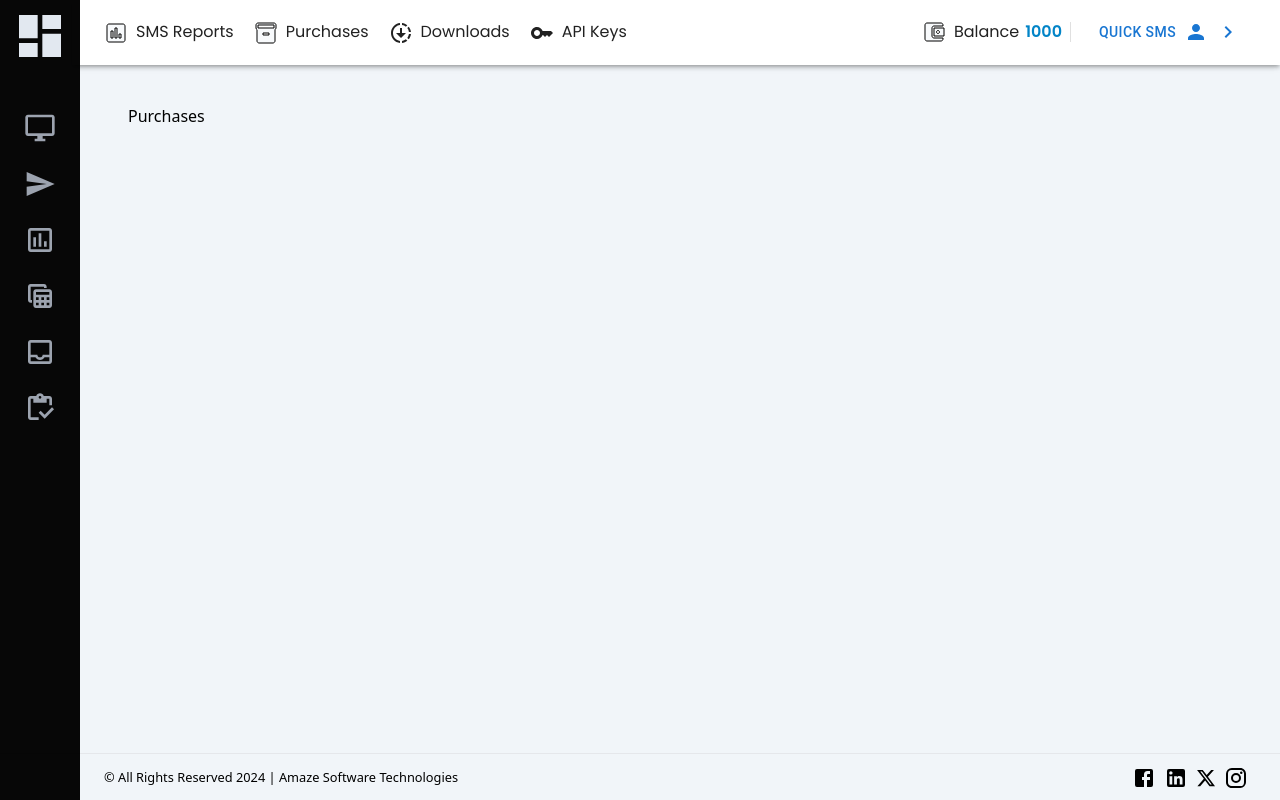
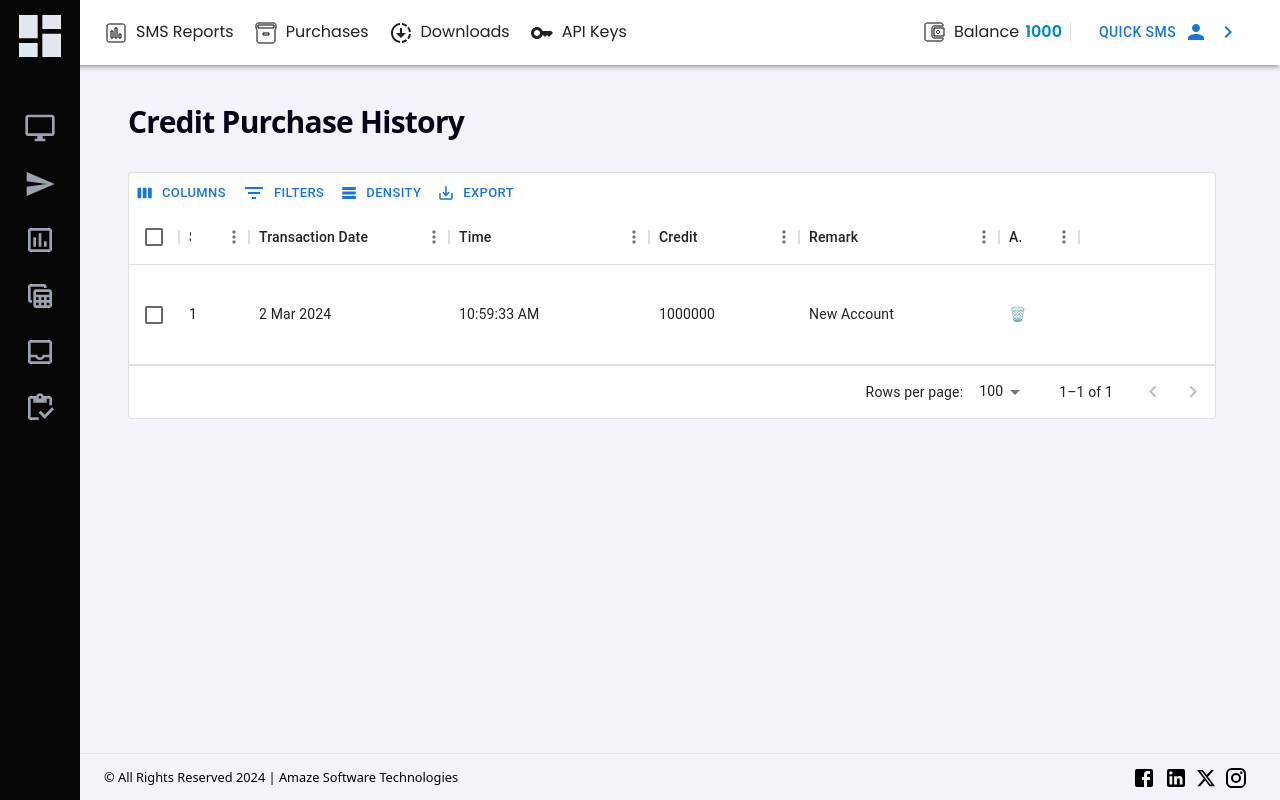
Before and after one commit to NehalSahu8055/Amaze, a React (Vite) app in the folder client/: page /purchases in a window 1280 px wide. Built offline with nearby package versions, Linux system fonts and the light colour scheme.

Commit message:
complete: purchase page

```diff
--- a/client/src/components/GenerateKey.jsx
+++ b/client/src/components/GenerateKey.jsx
@@ -1,6 +1,7 @@
 import { Autocomplete, Button, TextField } from "@mui/material";
 import React, { useRef, useState } from "react";
 import { getCurrentDate } from "../utils/getCurrentDate";
+import { getCurrentTime } from "../utils/getCurrentTime";
 
 function GenerateKey({ setapikeysRows, classes }) {
   const genKeyForm = useRef(null);
@@ -16,7 +17,7 @@ function GenerateKey({ setapikeysRows, classes }) {
     const newKey = {
       id: currentID,
       key: "123456",
-      creationDate: getCurrentDate(),
+      creationDate: getCurrentDate() + " " + getCurrentTime(),
       action: "🗑️",
     };
     setapikeysRows((prev) => {
--- a/client/src/pages/Apikeys.jsx
+++ b/client/src/pages/Apikeys.jsx
@@ -27,7 +27,7 @@ function Apikeys() {
       </h2>
       <Box className="flex w-full justify-between gap-6 ">
         <DataTable classes="" rows={apikeysRows} columns={columns} />
-        <GenerateKey classes="w-[30%]" setapikeysRows={setapikeysRows} />
+        <GenerateKey classes="w-[40%]" setapikeysRows={setapikeysRows} />
       </Box>
     </Box>
   );
--- a/client/src/pages/Purchases.jsx
+++ b/client/src/pages/Purchases.jsx
@@ -1,7 +1,37 @@
-import React from "react";
+import { Box } from "@mui/material";
+import React, { useState } from "react";
+import DataTable from "../components/DataTable";
+import { getCurrentDate } from "./../utils/getCurrentDate";
+import GenerateKey from "./../components/GenerateKey";
+import { getCurrentTime } from "../utils/getCurrentTime";
 
 function Purchases() {
-  return <div>Purchases</div>;
+  const columns = [
+    { field: "id", headerName: "Sr.", width: 70 },
+    { field: "transactionDate", headerName: "Transaction Date", width: 200 },
+    { field: "time", headerName: "Time", width: 200 },
+    { field: "credit", headerName: "Credit", width: 150 },
+    { field: "remark", headerName: "Remark", width: 200 },
+    { field: "action", headerName: "Action", width: 80 },
+  ];
+  const rows = [
+    {
+      id: 1,
+      transactionDate: getCurrentDate(),
+      time: getCurrentTime(),
+      credit: 1000000,
+      remark: "New Account",
+      action: "🗑️",
+    },
+  ];
+  return (
+    <>
+      <h2 className="pb-8 text-3xl font-semibold tracking-tight  text-slate-950">
+        Credit Purchase History
+      </h2>
+      <DataTable classes="" rows={rows} columns={columns} />
+    </>
+  );
 }
 
 export default Purchases;
--- /dev/null
+++ b/client/src/utils/getCurrentTime.js
@@ -0,0 +1,20 @@
+export function getCurrentTime() {
+  var currentTime = new Date();
+
+  var hours = currentTime.getHours();
+  var minutes = currentTime.getMinutes();
+  var seconds = currentTime.getSeconds();
+
+  var meridiem = " AM";
+  if (hours > 12) {
+    hours -= 12;
+    meridiem = " PM";
+  }
+
+  minutes = (minutes < 10 ? "0" : "") + minutes;
+  seconds = (seconds < 10 ? "0" : "") + seconds;
+
+  var formattedTime = hours + ":" + minutes + ":" + seconds + meridiem;
+
+  return formattedTime;
+}
```
